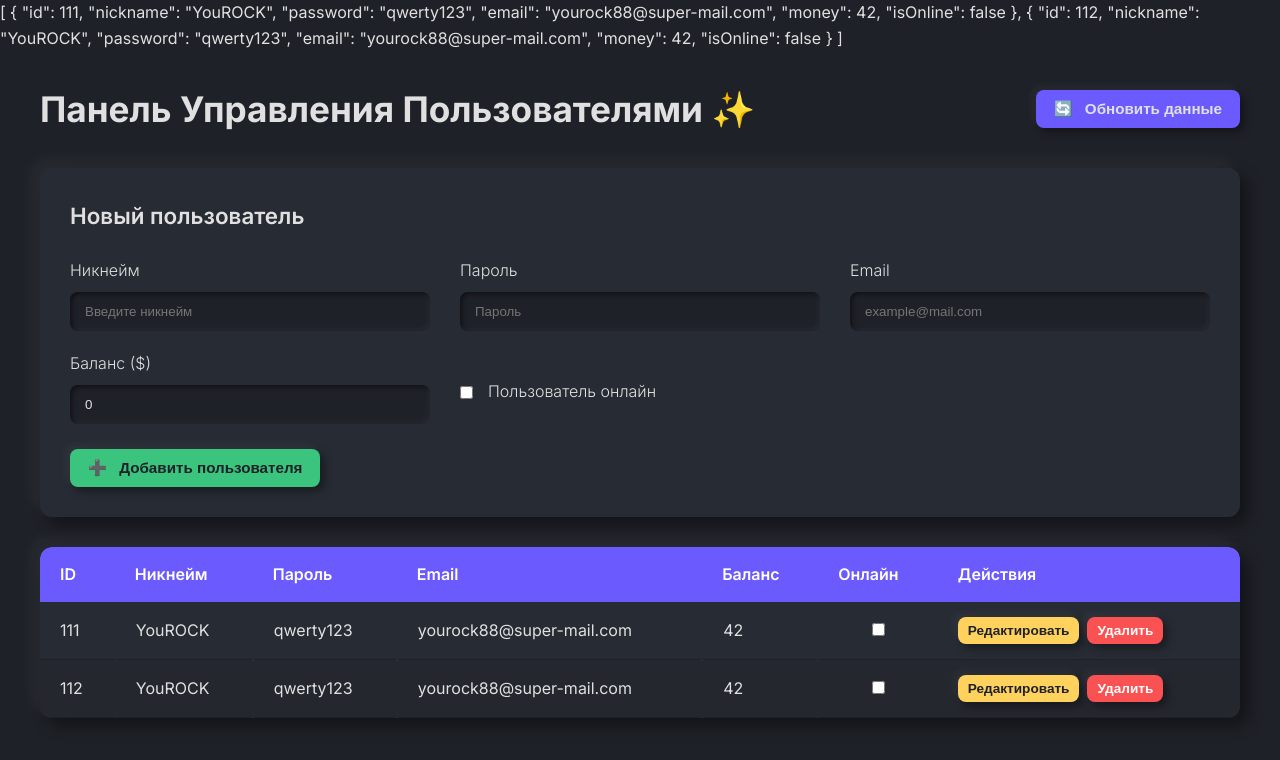
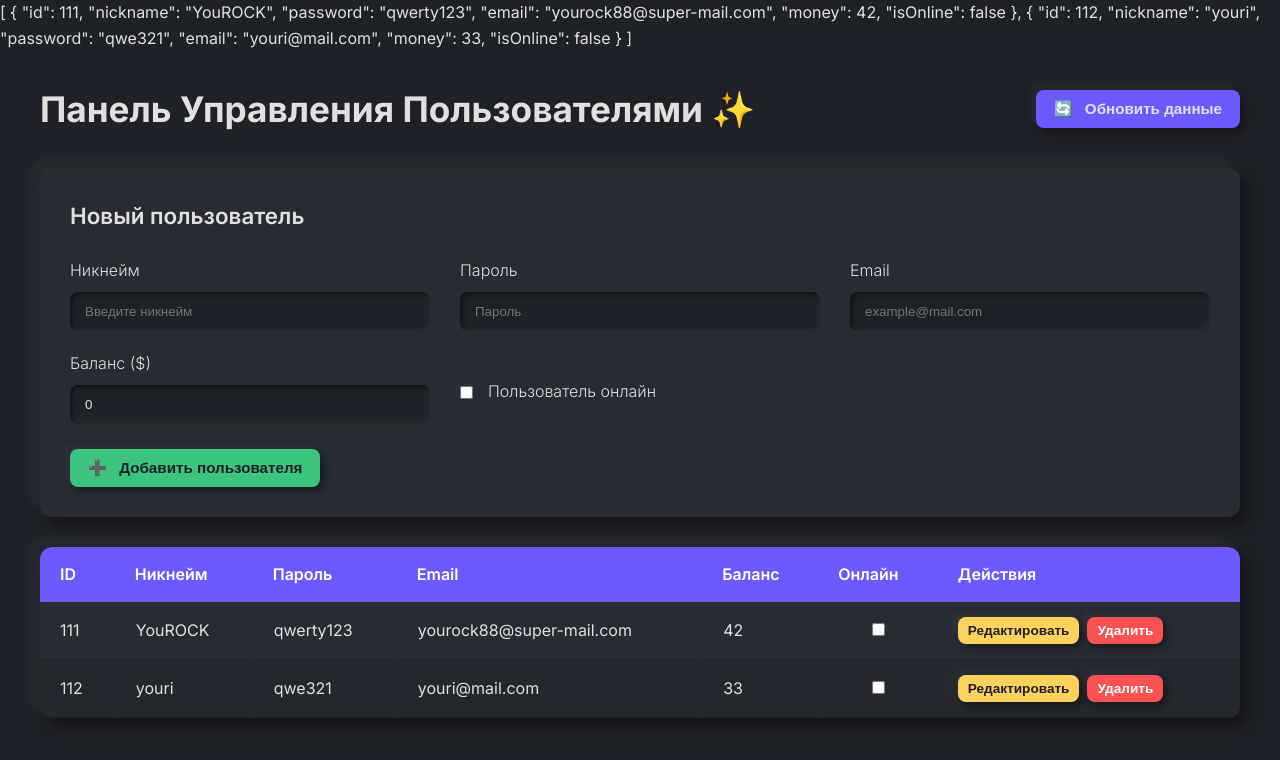
Before and after one commit to yourock1988/app-things, a Vue app in the folder apps/frontend/: page / in a window 1280 px wide. Shown: the top 760 px of the page. Built offline with nearby package versions, Linux system fonts and the light colour scheme.

Commit message:
Changed: UsersWidget mock data

```diff
--- a/apps/frontend/src/components/users-widget/UsersWidget.vue
+++ b/apps/frontend/src/components/users-widget/UsersWidget.vue
@@ -19,10 +19,10 @@ export default {
         },
         {
           id: 112,
-          nickname: 'YouROCK',
-          password: 'qwerty123',
-          email: 'yourock88@super-mail.com',
-          money: 42,
+          nickname: 'youri',
+          password: 'qwe321',
+          email: 'youri@mail.com',
+          money: 33,
           isOnline: false,
         },
       ],
@@ -33,12 +33,6 @@ export default {
     handleRefresh() {
       console.log('REFRESH')
     },
-    handleEdit(user) {
-      console.log('EDIT', user)
-    },
-    handleDelete(user) {
-      console.log('DELETE', user)
-    },
   },
 }
 </script>
@@ -47,7 +41,7 @@ export default {
   {{ users }}
 
   <div id="w">
-    <UsersUpdater />
+    <UsersUpdater @click="console.log(users)" />
 
     <UsersSubmitter @user-submitted="this.users.push($event)" />
 
@@ -65,7 +59,7 @@ export default {
           </tr>
         </thead>
 
-        <UsersList :users />
+        <UsersList :users @users-updated="users = $event" />
       </table>
     </div>
   </div>
```
